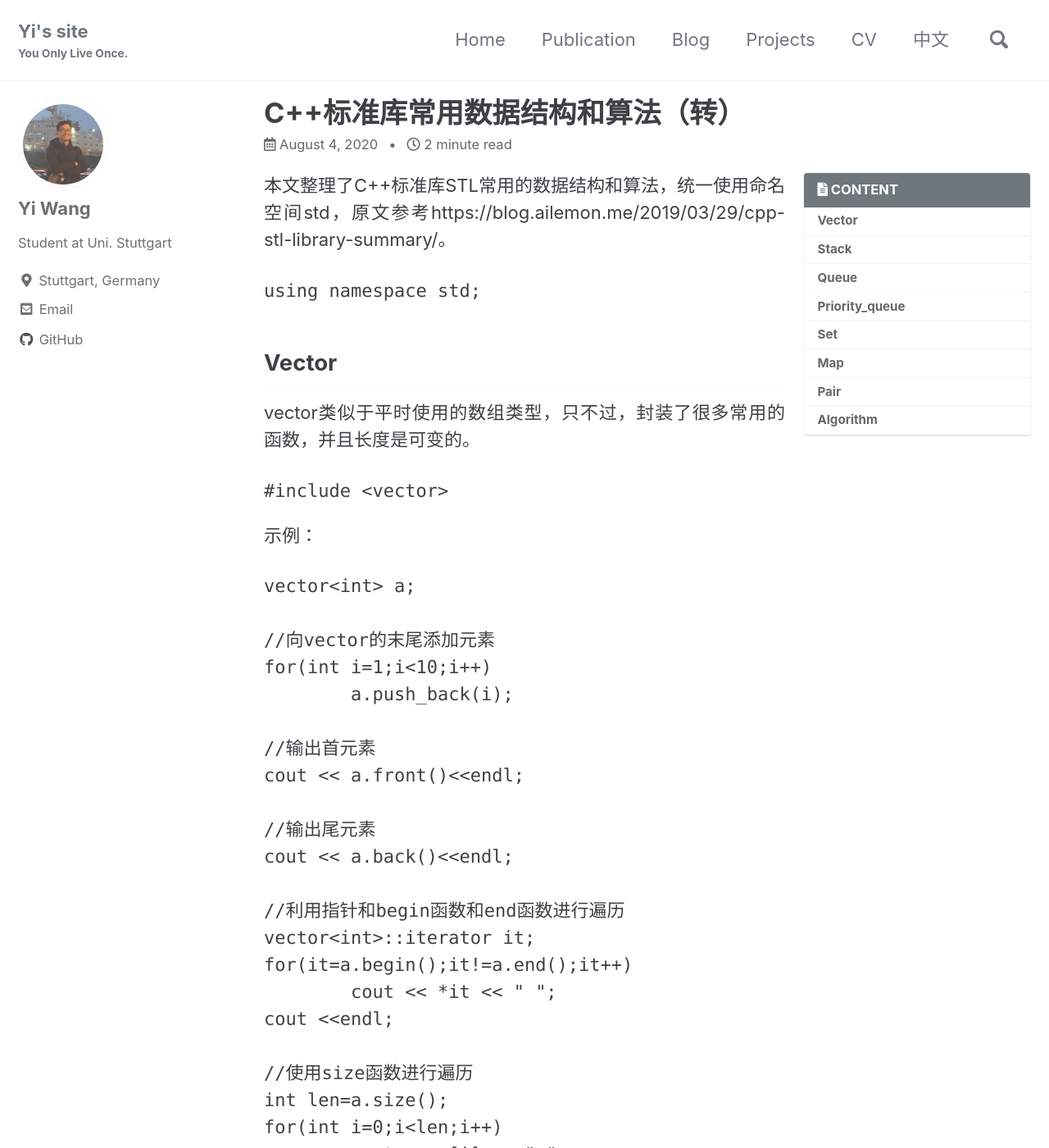
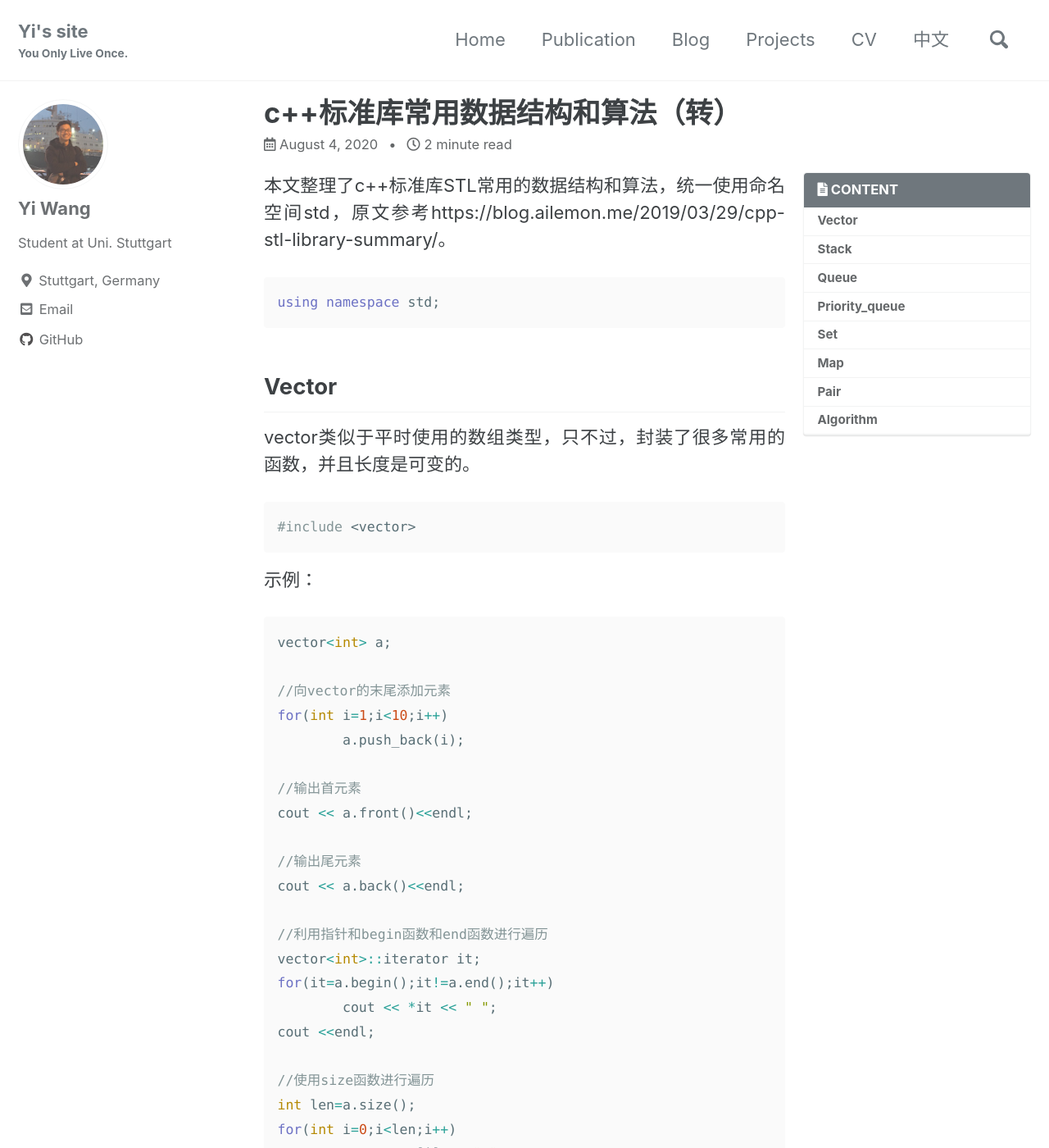
Before and after one commit to wangyi111/wangyi111.github.io, a Jekyll site: the page built from _posts/2020-08-04-c++-std-library.md, in a window 1280 px wide and 1400 px high. Shown: the whole window at 82% size. Built offline with Jekyll 4.4.1, drawn with Linux system fonts in a browser that asks for light colours; cached includes are drawn as plain includes; comment, search, counter and statistics services are not loaded; some of the changed text lies outside the part shown.

Commit message:
update blog

````diff
--- a/_posts/2020-08-04-c++-std-library.md
+++ b/_posts/2020-08-04-c++-std-library.md
@@ -1,28 +1,28 @@
 ---
-title: 'C++标准库常用数据结构和算法（转）'
+title: 'c++标准库常用数据结构和算法（转）'
 permalink: /posts/2020/08/c++-std-library/
 categories: programming
 tags:
-  - C++
+  - c++
   - stl
 toc: true
 toc_label: "CONTENT"
 ---
 
-本文整理了C++标准库STL常用的数据结构和算法，统一使用命名空间std，原文参考https://blog.ailemon.me/2019/03/29/cpp-stl-library-summary/。
+本文整理了c++标准库STL常用的数据结构和算法，统一使用命名空间std，原文参考https://blog.ailemon.me/2019/03/29/cpp-stl-library-summary/。
 
-```C++
+```c++
 using namespace std;
 ```
 
 ## Vector
 
 vector类似于平时使用的数组类型，只不过，封装了很多常用的函数，并且长度是可变的。
-```C++
+```c++
 #include <vector>
 ```
 示例：
-```C++
+```c++
 vector<int> a;
 
 //向vector的末尾添加元素
@@ -114,7 +114,7 @@ cout <<endl;
 
 ## Stack
 
-```C++
+```c++
 #include <stack>
 ```
 
@@ -130,7 +130,7 @@ stack 的基本操作有：
 * 访问栈中的元素个数，如例：s.size()。
 
 示例：
-```C++
+```c++
 stack<int> a;
 //入栈操作
 a.push(1);
@@ -154,7 +154,7 @@ if(!a.empty()) cout << "栈不为空" << endl;
 
 与stack 模板类很相似，queue 模板类也需要两个模板参数，一个是元素类型，一个容器类型，元素类型是必要的，容器类型是可选的，默认为deque 类型。
 
-```C++
+```c++
 #include <queue>
 ```
 
@@ -168,7 +168,7 @@ queue 的基本操作有：
 * 判断队列空，如例：q.empty()，当队列空时，返回true。
 * 访问队列中的元素个数，如例：q.size()
 
-```C++
+```c++
 queue<int> a;
 //插入元素
 a.push(2);
@@ -197,16 +197,16 @@ cout << a.size() << endl;
 
 优先队列和队列中的操作指令基本上类似，不过，优先队列是通过堆来实现的。
 
-```C++
+```c++
 #include <queue>
 ```
 
 优先队列是默认大的数在前面，若是想定义小的数在前面只需要像下面这样定义即可：
-```C++
+```c++
 priority_queue<int,vector<int>,greater<int>> a;
 ```
 示例：
-```C++
+```c++
 priority_queue<int> a;
 //插入元素
 a.push(2);
@@ -231,11 +231,11 @@ cout << a.size() << endl;
 
 ## Set
 
-```C++
+```c++
 #include <set>
 ```
 示例：
-```C++
+```c++
 set<int> s;
 s.insert(1);
 s.insert(3);
@@ -265,11 +265,11 @@ for(it=s.begin();it!=s.end();it++){
 
 ## Map
 
-```C++
+```c++
 #include <map>
 ```
 示例：
-```C++
+```c++
 map<int,const char *> m;
 
 //插入元素
@@ -299,7 +299,7 @@ for(it = m.begin();it!=m.end();it++)
 ## Pair
 
 1，初始化：
-```C++
+```c++
 pair<string, string> anon;//调用默认构造函数来初始化
 pair<string, int> word_count;
 pair<string, vector<int>> line;
@@ -309,7 +309,7 @@ typedef pair<string, string> Author;
 Author product("marcel", "Product");
 ```
 2，pair对象的操作，支持== 、< ，first、second成员的访问：
-```C++
+```c++
 string firstbook;
 if (author.first == "jim" && author.second == "weshon")
 {
@@ -317,7 +317,7 @@ if (author.first == "jim" && author.second == "weshon")
 }
 ```
 3，生成新的pair对象：
-```C++
+```c++
 pair<string, string> next_author;
 string first, second;
 while (cin >> first >> second)
@@ -329,7 +329,7 @@ while (cin >> first >> second)
 
 ## Algorithm
 
-```C++
+```c++
 #include <algorithm>    // std::sort
 ```
 这里介绍sort示例：
````
